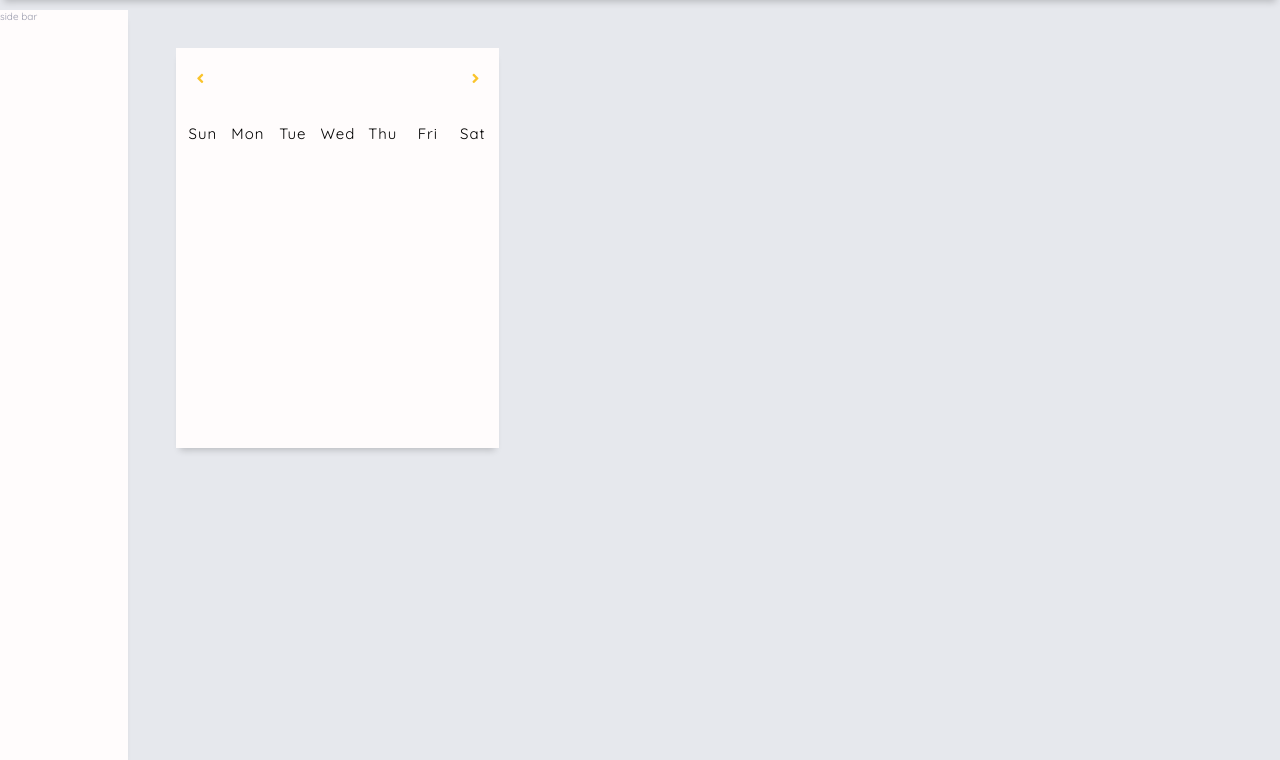
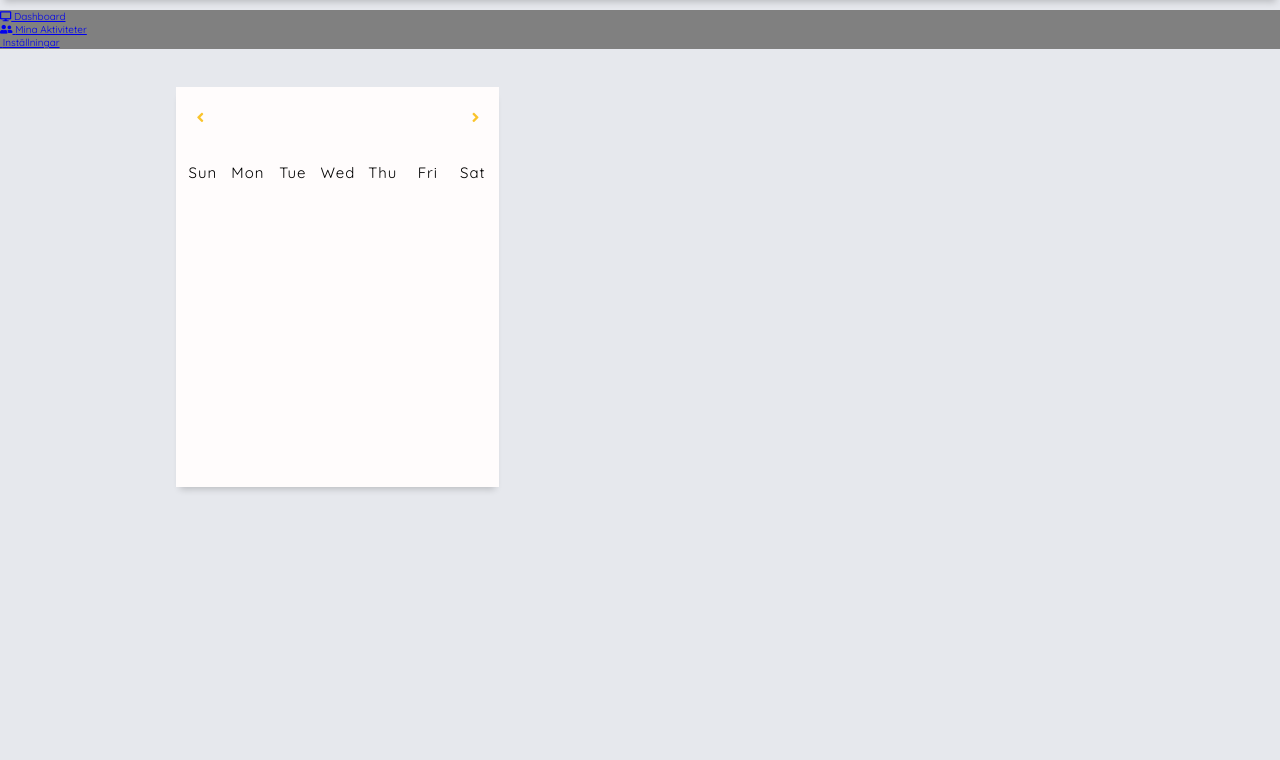
Before and after one commit to Qlirim321/sensorsystem-git, a Flask app: page /dashboard in a window 1280 px wide. Shown: the part 120-880 px from the top of the page. After the commit the page ends 611 px from the top, so only its background shows below. Run offline with Flask 2, Linux system fonts and the light colour scheme; data that the repository does not hold is empty; some libraries are stand-ins or nearby versions.

Commit message:
Update dashboard.html

```diff
--- a/templates/dashboard.html
+++ b/templates/dashboard.html
@@ -60,8 +60,30 @@
   </header>
   <!-- End Header -->
   <div id="main-div" class="clearfix">
-    <div id="sidebar" >
-      side bar
+    <div class="sidebar" >
+      <link rel="stylesheet" href="https://cdnjs.cloudflare.com/ajax/libs/font-awesome/5.13.0/css/all.min.css"/>
+      <link href="https://fonts.googleapis.com/css2?family=Quicksand:wght@300;400;500;600;700&display=swap" >
+      <ul class="nav-links">
+        <li>
+          <a href="#" class="active">
+              <i class="fas fa-desktop"></i>
+              <span class="item">Dashboard</span>
+          </a>
+        </li>
+        <li>
+            <a href="#">
+                <i class="fas fa-user-friends"></i>
+                <span class="item">Mina Aktiviteter</span>
+            </a>
+        </li>
+        <li>
+          <a href="#">
+              <i class="fas fa-gear"></i>
+              <span class="item">Inställningar</span>
+          </a>
+        </li>
+      </ul>
+
     </div>
     <div id="bodyarea-div" class="clearfix">
       {% for hub_id, seniorer in seniorer_grouped.items() %}
```
